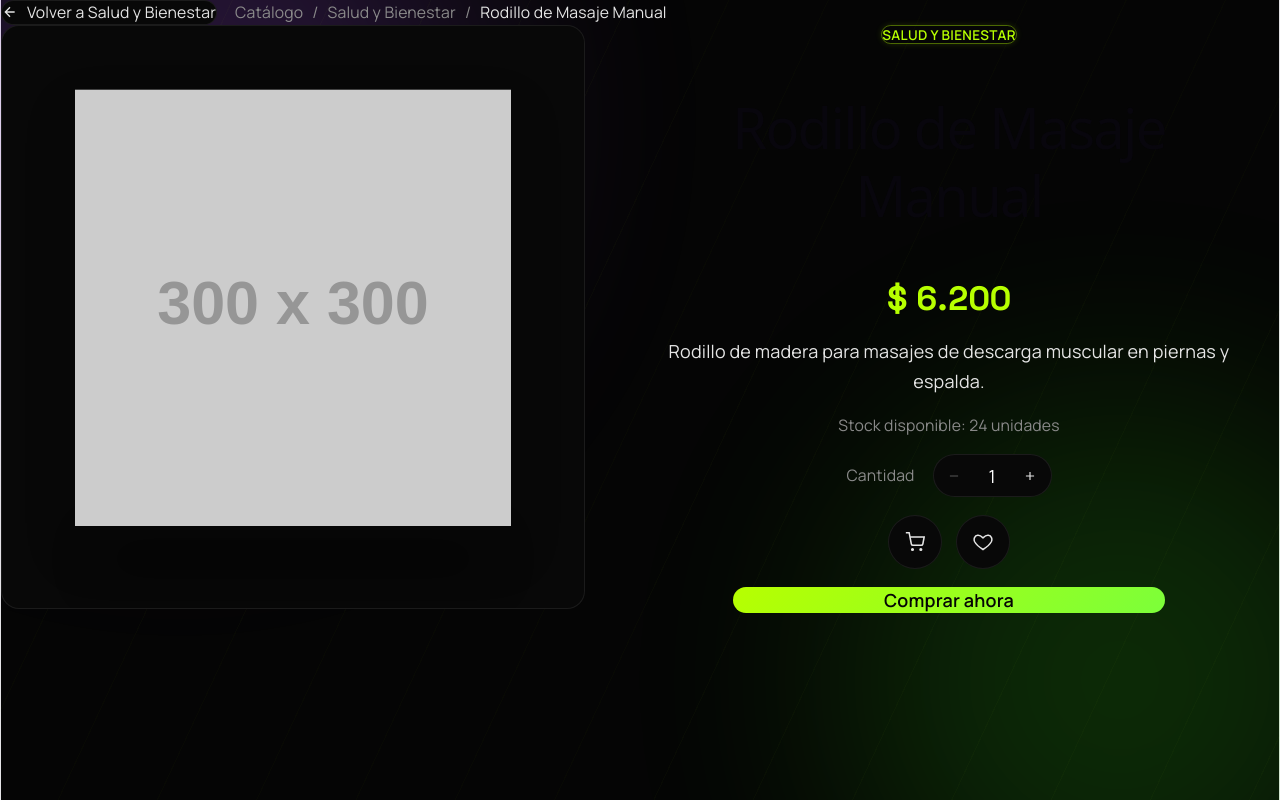
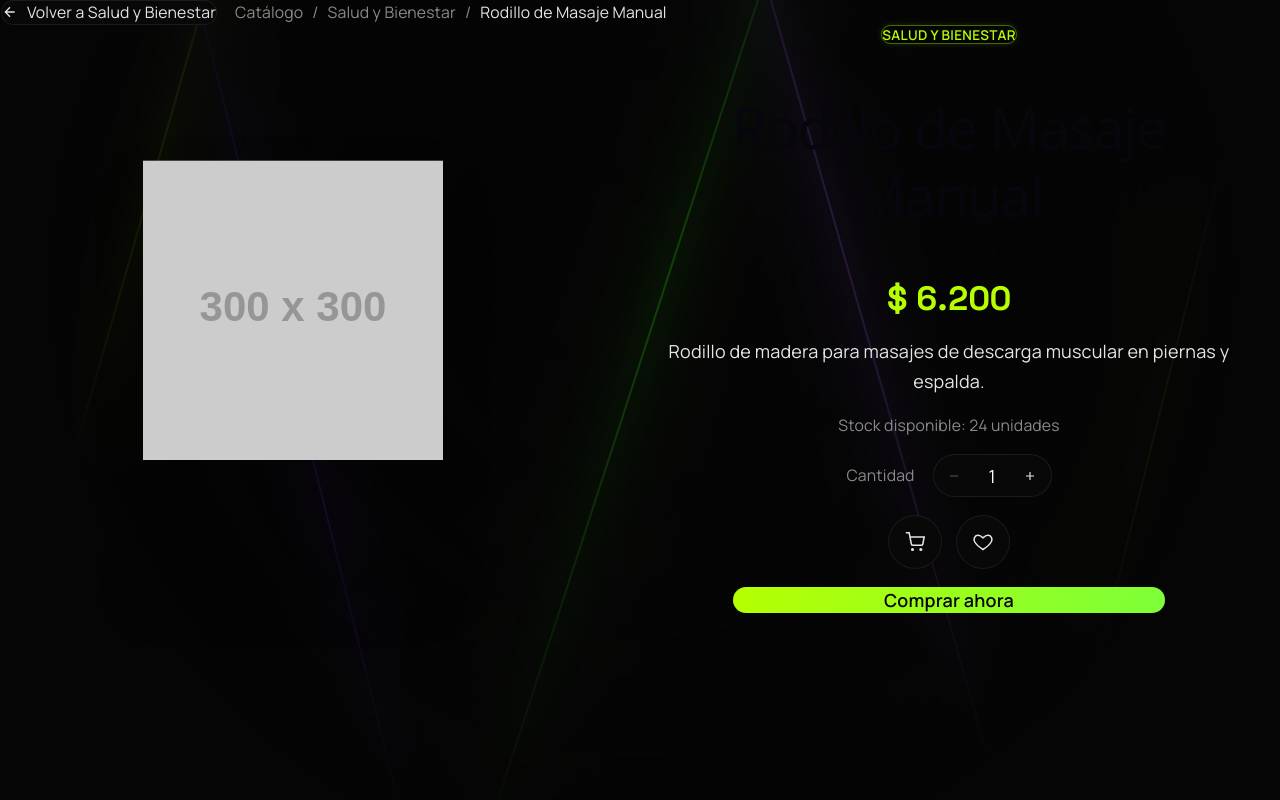
Before and after one commit to JoseAbella2007/NexusNutrition, a React (Vite) app: page /producto/78df2b5a-0f1e-4caa-b99e-c9b24b935d4b in a window 1280 px wide. Built offline with nearby package versions, Linux system fonts and the light colour scheme.

Commit message:
agrega diseño a detalle de producto

```diff
--- a/src/pages/productos/DetalleDeProducto.jsx
+++ b/src/pages/productos/DetalleDeProducto.jsx
@@ -78,6 +78,7 @@ function formatearPrecio(precio) {
   return precio.toLocaleString('es-AR', { style: 'currency', currency: 'ARS', maximumFractionDigits: 0 });
 }
 
+// Cuenta desde 0 hasta el precio real cuando el producto aparece en pantalla.
 function usePrecioAnimado(precioFinal) {
   const [valor, setValor] = useState(0);
 
@@ -100,6 +101,16 @@ function usePrecioAnimado(precioFinal) {
   return valor;
 }
 
+// Rayos de luz diagonales del fondo: mismo lenguaje visual que el hero de
+// CategoriaProductos, pero repetido varias veces a lo ancho de toda la página.
+const RAYOS = [
+  { left: '6%', angulo: '16deg', color: 'var(--green-lime)', sombra: 'rgba(183,255,0,0.35)', delay: '0s' },
+  { left: '24%', angulo: '-14deg', color: 'var(--purple-1)', sombra: 'rgba(123,44,255,0.3)', delay: '0.7s' },
+  { left: '48%', angulo: '18deg', color: 'var(--green-classic)', sombra: 'rgba(57,255,20,0.3)', delay: '1.4s' },
+  { left: '70%', angulo: '-16deg', color: 'var(--purple-2)', sombra: 'rgba(168,85,247,0.3)', delay: '2.1s' },
+  { left: '90%', angulo: '14deg', color: 'var(--green-lime)', sombra: 'rgba(183,255,0,0.25)', delay: '0.35s' },
+];
+
 export default function DetalleDeProducto() {
   const { id } = useParams();
   const [productos] = useLocalStorage('productos', productosIniciales);
@@ -119,7 +130,6 @@ export default function DetalleDeProducto() {
   const sinStock = producto.stock === 0;
   const stockBajo = producto.stock > 0 && producto.stock <= 5;
   const slugCategoria = normalizarCategoria(producto.categoria);
-  const esVioleta = producto.categoria === 'Salud y Bienestar';
 
   function aumentarCantidad() {
     setCantidad((c) => Math.min(c + 1, producto.stock));
@@ -182,29 +192,30 @@ export default function DetalleDeProducto() {
 
   return (
     <div className="relative min-h-screen overflow-hidden bg-[var(--bg-0)]">
+      {/* Fondo de toda la página: rayos de luz diagonales verde/violeta, igual estética que el resto del sitio */}
       <div className="pointer-events-none fixed inset-0 z-0 overflow-hidden">
+        {RAYOS.map((rayo, i) => (
+          <span
+            key={i}
+            className="absolute top-[-15%] h-[140%] w-[2px] animate-[nxPulso_4s_ease-in-out_infinite]"
+            style={{
+              left: rayo.left,
+              backgroundColor: rayo.color,
+              boxShadow: `0 0 30px 6px ${rayo.sombra}, 0 0 70px 16px ${rayo.sombra}`,
+              transform: `rotate(${rayo.angulo})`,
+              animationDelay: rayo.delay,
+            }}
+          />
+        ))}
+        {/* Viñeta para que el centro con el texto no compita con las luces */}
         <div
-          className={`absolute h-[600px] w-[600px] rounded-full opacity-20 blur-[120px] animate-[driftUno_20s_ease-in-out_infinite] ${
-            esVioleta ? 'bg-[var(--purple-2)]' : 'bg-[var(--green-lime)]'
-          }`}
-          style={{ top: '-180px', left: '-120px' }}
-        />
-        <div
-          className={`absolute h-[560px] w-[560px] rounded-full opacity-15 blur-[120px] animate-[driftDos_24s_ease-in-out_infinite] ${
-            esVioleta ? 'bg-[var(--green-classic)]' : 'bg-[var(--purple-1)]'
-          }`}
-          style={{ bottom: '-160px', right: '-120px' }}
-        />
-        <div
-          className="absolute -inset-[10%] opacity-40 animate-[driftLineas_30s_linear_infinite]"
-          style={{
-            backgroundImage:
-              'repeating-linear-gradient(115deg, rgba(183,255,0,0.05) 0px, rgba(183,255,0,0.05) 1px, transparent 1px, transparent 90px)',
-          }}
+          className="absolute inset-0"
+          style={{ background: 'radial-gradient(circle at 50% 35%, transparent 0%, var(--bg-0) 72%)' }}
         />
       </div>
 
       <div className="relative z-10 mx-auto max-w-[var(--container-width)] px-5 py-10 md:px-10">
+        {/* Volver + breadcrumb — siempre visible, también en mobile */}
         <div className="mb-12 flex flex-col gap-3 animate-[fadeInUp_0.4s_ease-out_both] sm:flex-row sm:flex-wrap sm:items-center sm:gap-4">
           <Link
             to={`/categoria/${slugCategoria}`}
@@ -236,27 +247,29 @@ export default function DetalleDeProducto() {
         </div>
 
         <div className="grid grid-cols-1 gap-10 pt-2 md:grid-cols-2 md:gap-16">
-          <div className="relative flex animate-[fadeInUp_0.5s_ease-out_both] items-center justify-center overflow-hidden rounded-2xl border border-[var(--border-soft)] bg-[var(--bg-1)] p-6 md:p-10 aspect-square">
-            <div className="pointer-events-none absolute bottom-8 left-1/2 h-6 w-2/3 -translate-x-1/2 rounded-full bg-black/40 blur-xl" />
+          {/* Imagen: sin caja/borde detrás, flota directo sobre el fondo */}
+          <div className="relative flex animate-[fadeInUp_0.5s_ease-out_both] items-center justify-center">
+            <div className="pointer-events-none absolute bottom-4 left-1/2 h-6 w-1/2 -translate-x-1/2 rounded-full bg-black/40 blur-xl" />
 
             <img
               src={producto.imagen}
               alt={producto.nombre}
-              className="relative z-10 h-3/4 w-3/4 object-contain drop-shadow-2xl animate-[floatY_4s_ease-in-out_infinite] transition-transform duration-500 hover:scale-105"
+              className="relative z-10 h-auto max-h-[420px] w-auto max-w-full object-contain drop-shadow-2xl animate-[floatY_4s_ease-in-out_infinite] transition-transform duration-500 hover:scale-105"
             />
 
             {stockBajo && (
-              <span className="absolute left-4 top-4 z-10 animate-pulse rounded-full bg-[var(--green-lime)] px-3 py-1 text-xs font-bold text-[var(--bg-0)]">
+              <span className="absolute left-0 top-0 z-10 animate-pulse rounded-full bg-[var(--green-lime)] px-3 py-1 text-xs font-bold text-[var(--bg-0)]">
                 ¡Últimas {producto.stock} unidades!
               </span>
             )}
             {sinStock && (
-              <span className="absolute left-4 top-4 z-10 rounded-full border border-[var(--border-soft)] bg-[var(--bg-2)] px-3 py-1 text-xs font-bold text-[var(--grey-mute)]">
+              <span className="absolute left-0 top-0 z-10 rounded-full border border-[var(--border-soft)] bg-[var(--bg-2)] px-3 py-1 text-xs font-bold text-[var(--grey-mute)]">
                 Sin stock
               </span>
             )}
           </div>
 
+          {/* Info */}
           <div className="flex flex-col items-center gap-4 text-center">
             <span className="w-fit animate-[fadeInUp_0.5s_0.05s_ease-out_both,pulseGlow_2.5s_ease-in-out_0.6s_infinite] rounded-full border border-[var(--green-lime)]/40 px-3 py-1 text-xs font-semibold uppercase tracking-wide text-[var(--green-lime)]">
               {producto.categoria}
```
